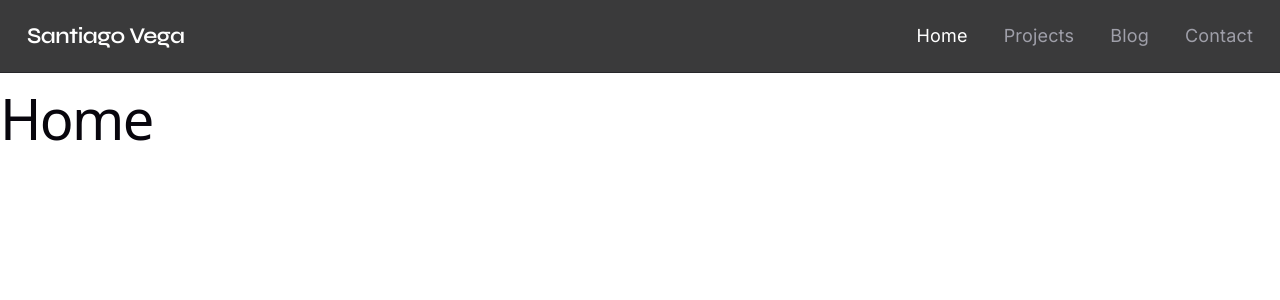
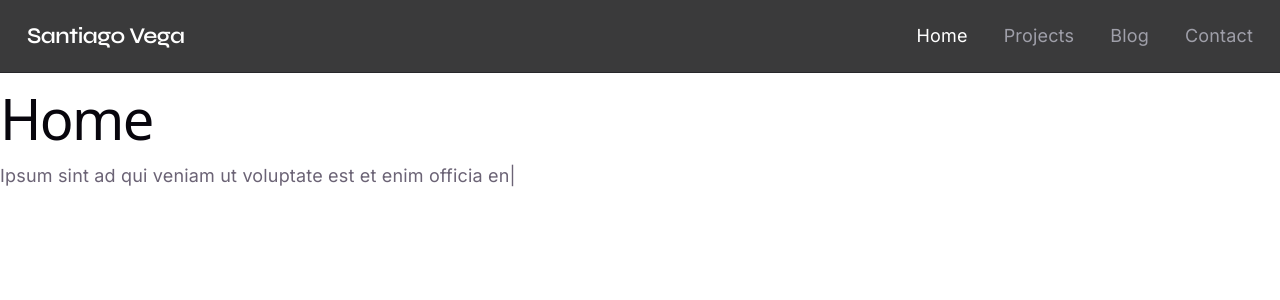
Before and after one commit to SayVega/Portafolio, a React (Vite) app: page / in a window 1280 px wide. Shown: the top 300 px of the page. Built offline with nearby package versions, Linux system fonts and the light colour scheme.

Commit message:
add: tipewriter component and randomSpeed function

```diff
--- /dev/null
+++ b/src/components/tipewriter.tsx
@@ -0,0 +1,68 @@
+import { useEffect, useState } from "react";
+import randomSpeed from "../utils/randomSpeed";
+
+interface TypeWriterProps {
+    text: string;
+    delay?: number;
+    minSpeed?: number;
+    maxSpeed?: number;
+    randomFn?: (min: number, max:number) => number;
+}
+
+export default function TypeWriter({
+    text,
+    delay = 1500,
+    minSpeed = 50,
+    maxSpeed = 80,
+    randomFn = randomSpeed,
+}: TypeWriterProps) {
+    const [displayedText, setDisplayedText] = useState("");
+    const [cursorVisible, setCursorVisible] = useState(true);
+    const [typing, setTyping] = useState(true);
+
+    useEffect(() => {
+        if (!typing) {
+            return;
+        }
+
+        const interval = setInterval(() => {
+            setCursorVisible((prev) => !prev);
+        }, 500);
+
+        return () => clearInterval(interval);
+    }, []);
+
+    useEffect(() => {
+        let timeout: ReturnType<typeof setTimeout>;
+
+        function type(index: number) {
+            if (index >= text.length) {
+                setTyping(false);
+                return;
+            }
+
+            setDisplayedText(text.slice(0,index + 1));
+
+            timeout = setTimeout(() => {
+                type(index + 1);
+            }, randomFn(minSpeed, maxSpeed));
+        }
+
+        timeout = setTimeout(() => {
+            type(0);
+        }, delay);
+
+        return () => clearTimeout(timeout);
+    }, [text, delay, minSpeed, maxSpeed, randomFn]);
+
+    return (
+        <span>
+            {displayedText}
+            {typing && (
+                <span className={cursorVisible ? "opacity-100" : "opacity-0"}>
+                    |
+                </span>
+             )}
+        </span>
+    );
+}
--- a/src/pages/home.tsx
+++ b/src/pages/home.tsx
@@ -1,5 +1,12 @@
+import TypeWriter from "../components/tipewriter";
+
 function Home() {
-  return <h1>Home</h1>;
+  return <div>
+      <h1>Home</h1>
+        <TypeWriter
+            text= "Ipsum sint ad qui veniam ut voluptate est et enim officia enim elit cupidatat eiusmod."
+        />
+    </div>
 }
 
 export default Home;
--- /dev/null
+++ b/src/utils/randomSpeed.ts
@@ -0,0 +1,3 @@
+export default function randomSpeed(min: number, max: number): number {
+    return Math.floor(Math.random() * (max - min + 1)) + min;
+}
```
